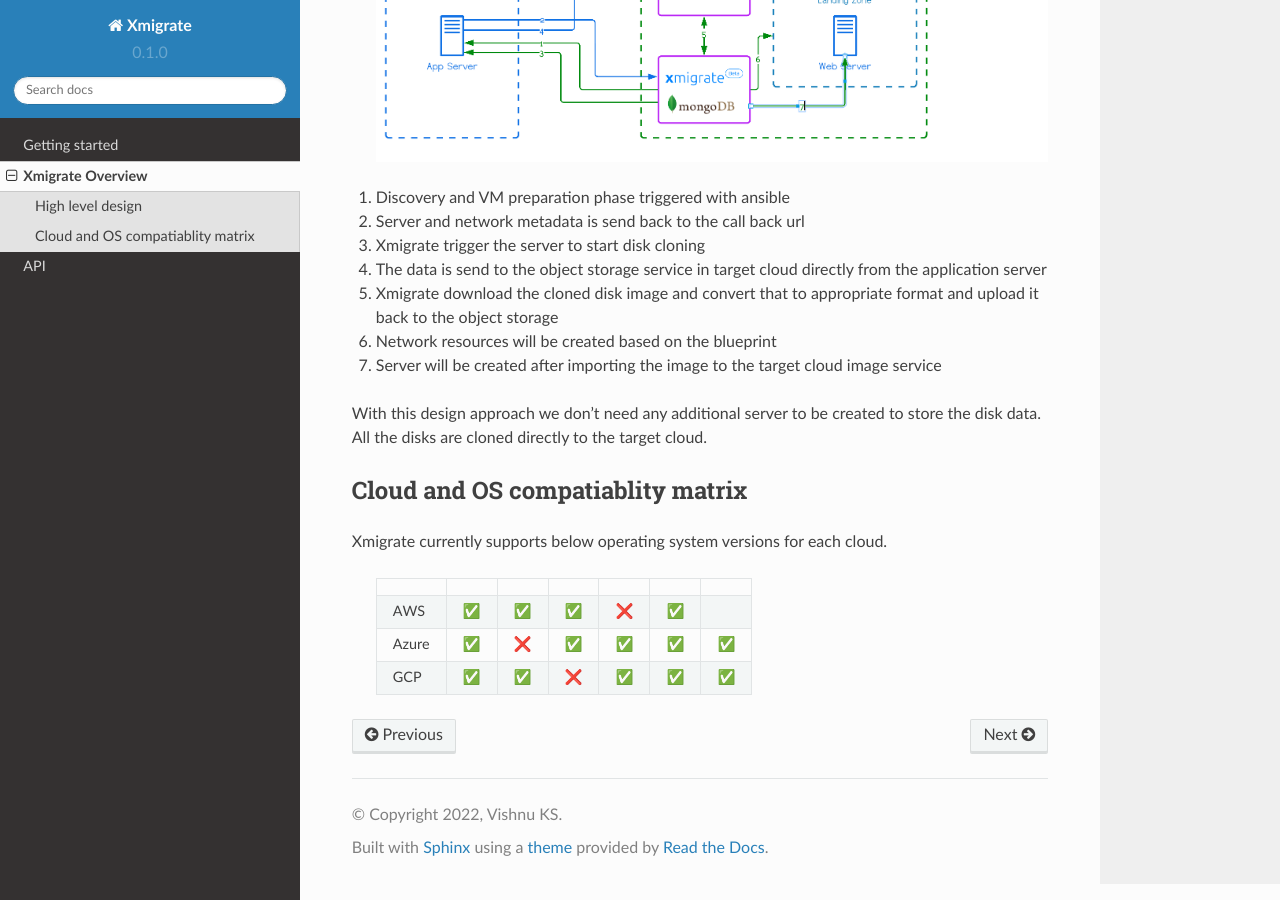
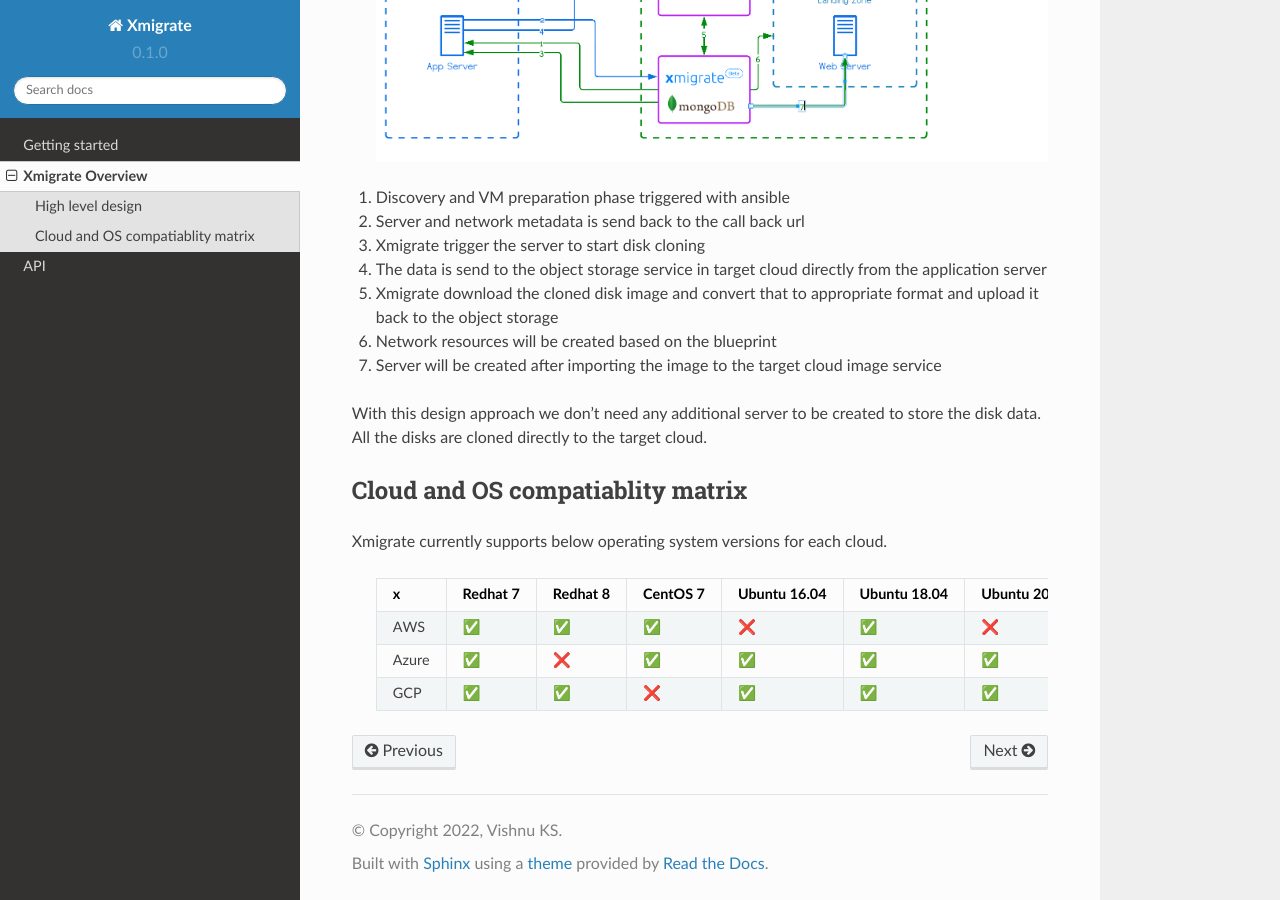
Before and after one commit to xmigrate/xmigrate-docs, a Sphinx documentation site: the page built from docs/source/architecture.rst, in a window 1280 px wide and 900 px high, scrolled down 554 px. Built offline with Sphinx 7.4.7 and the Read the Docs theme 2.0.0, drawn with Linux system fonts in a browser that asks for light colours; part of the change alters nothing that is shown.

```diff
--- a/docs/source/architecture.rst
+++ b/docs/source/architecture.rst
@@ -32,19 +32,10 @@ Cloud and OS compatiablity matrix
 ---------------------------------
 Xmigrate currently supports below operating system versions for each cloud.
 
-
  ======== =========== =========== =========== =============== =============== ===============
-           Redhat 7    Redhat 8    CentOS 7    Ubuntu 16.04    Ubuntu 18.04    Ubuntu 20.04
+  x        Redhat 7    Redhat 8    CentOS 7    Ubuntu 16.04    Ubuntu 18.04    Ubuntu 20.04
  ======== =========== =========== =========== =============== =============== ===============
-  AWS      ✅           ✅           ✅           ❌               ✅
+  AWS      ✅           ✅           ✅           ❌               ✅               ❌
   Azure    ✅           ❌           ✅           ✅               ✅               ✅
   GCP      ✅           ✅           ❌           ✅               ✅               ✅
  ======== =========== =========== =========== =============== =============== ===============
-
-+--------+-----------+-----------+-----------+---------------+---------------+---------------+
-|        | Redhat 7  | Redhat 8  | CentOS 7  | Ubuntu 16.04  | Ubuntu 18.04  | Ubuntu 20.04  |
-+========+===========+===========+===========+===============+===============+===============+
-| AWS    | ✅         | ✅         | ✅         | ❌             | ✅             |               |
-| Azure  | ✅         | ❌         | ✅         | ✅             | ✅             | ✅             |
-| GCP    | ✅         | ✅         | ❌         | ✅             | ✅             | ✅             |
-+--------+-----------+-----------+-----------+---------------+---------------+---------------+
```
